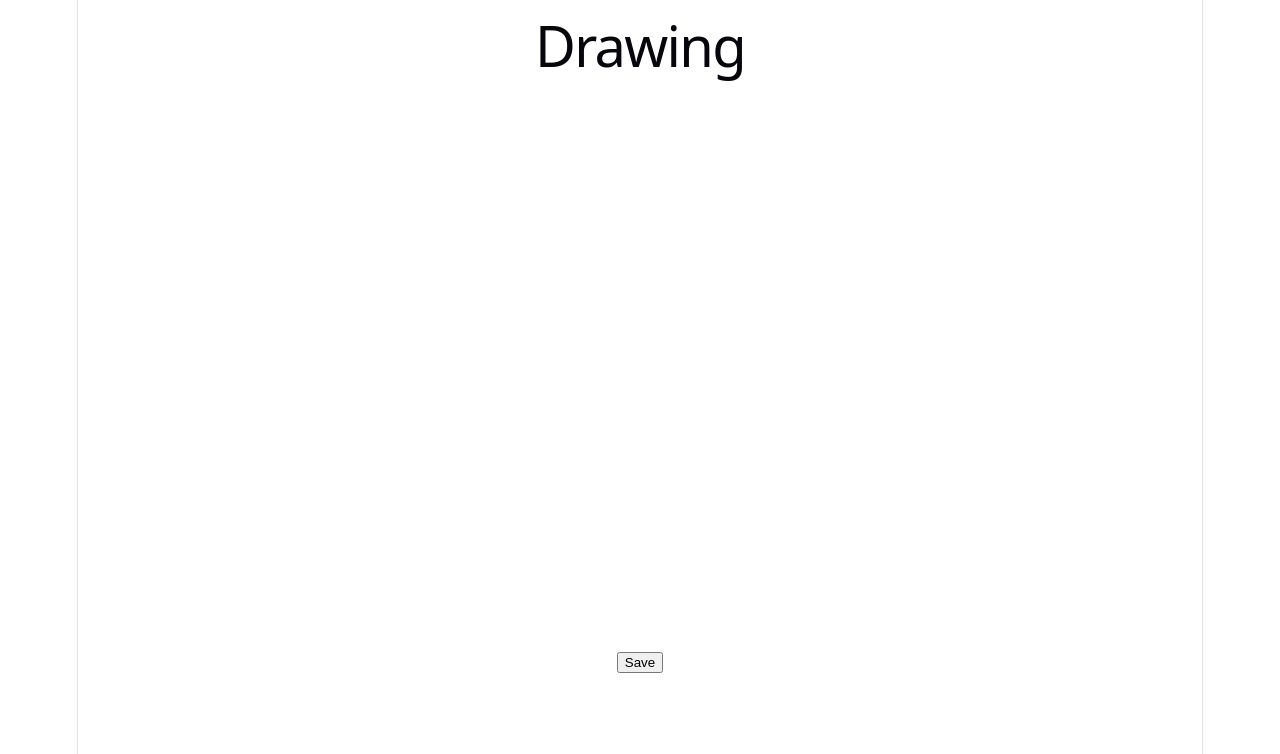
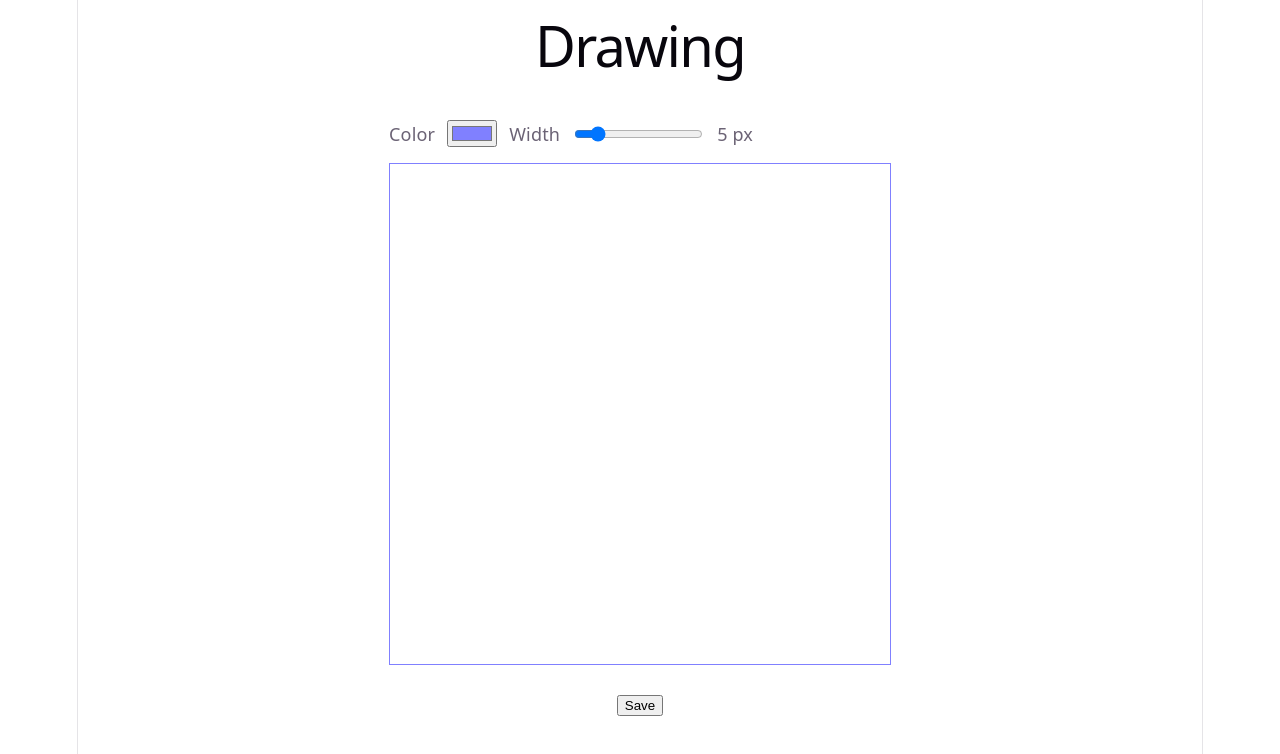
Before and after one commit to louiwitt/minisoniclight, a Vue app in the folder frontend/: page /drawing in a window 1280 px wide. Shown: the top 754 px of the page. Built offline with nearby package versions, Linux system fonts and the light colour scheme; the HTML template or start-up script is replaced by a standard one.

Commit message:
[ADD] color and width pickers

```diff
--- a/frontend/src/components/DrawingCanvas.vue
+++ b/frontend/src/components/DrawingCanvas.vue
@@ -1,14 +1,37 @@
 <template>
-    <canvas
+    <div class="drawing-canvas">
+        <div class="toolbar">
+            <label for="color">Color</label>
+
+            <input
+                id="color"
+                v-model="brushColor"
+                type="color"
+            />
+
+            <label for="width">Width</label>
+
+            <input
+                id="width"
+                v-model.number="brushWidth"
+                type="range"
+                min="1"
+                max="30"
+            />
+
+            <span>{{ brushWidth }} px</span>
+        </div>
+
+        <canvas
         ref="canvas"
         :width="width"
         :height="height"
-        style="border: 1px solid white"
         @mousedown="startDrawing"
         @mousemove="draw"
         @mouseup="stopDrawing"
         @mouseleave="stopDrawing"
-    ></canvas>
+        ></canvas>
+    </div>
 </template>
 
 
@@ -24,8 +47,9 @@ let isDrawing = false
 let lastX = 0
 let lastY = 0
 
-let brushColor = '#000000'
-let brushWidth = 3
+// Drawing settings
+const brushColor = ref('#8080ff')
+const brushWidth = ref(5)
 
 const strokes = ref<Stroke[]>([])
 let currentStroke: Stroke | null = null
@@ -50,8 +74,8 @@ onMounted(() => {
     }
     context.lineCap = 'round'
     context.lineJoin = 'round'
-    context.lineWidth = brushWidth
-    context.strokeStyle = brushColor
+    context.lineWidth = brushWidth.value
+    context.strokeStyle = brushColor.value
 
     drawStrokes(props.strokes)
 
@@ -118,8 +142,8 @@ function startDrawing(event: MouseEvent) {
 
     // add to current stroke
     currentStroke = {
-        color: brushColor,
-        width: brushWidth,
+        color: brushColor.value,
+        width: brushWidth.value,
         points: [position],
     }
 
@@ -138,6 +162,8 @@ function draw(event: MouseEvent) {
     if (!position) return
 
     // Draw
+    context.strokeStyle = currentStroke.color
+    context.lineWidth = currentStroke.width
     context.beginPath()
     context.moveTo(lastX, lastY)
     context.lineTo(position.x, position.y)
@@ -167,3 +193,22 @@ function getMousePosition(event: MouseEvent) {
     }
 }
 </script>
+
+<style scoped>
+.drawing-canvas {
+    display: flex;
+    flex-direction: column;
+    gap: 16px;
+}
+
+.toolbar {
+    display: flex;
+    align-items: center;
+    gap: 12px;
+}
+
+canvas {
+    display: block;
+    border: 1px solid rgb(128, 128, 255);
+}
+</style>
```
